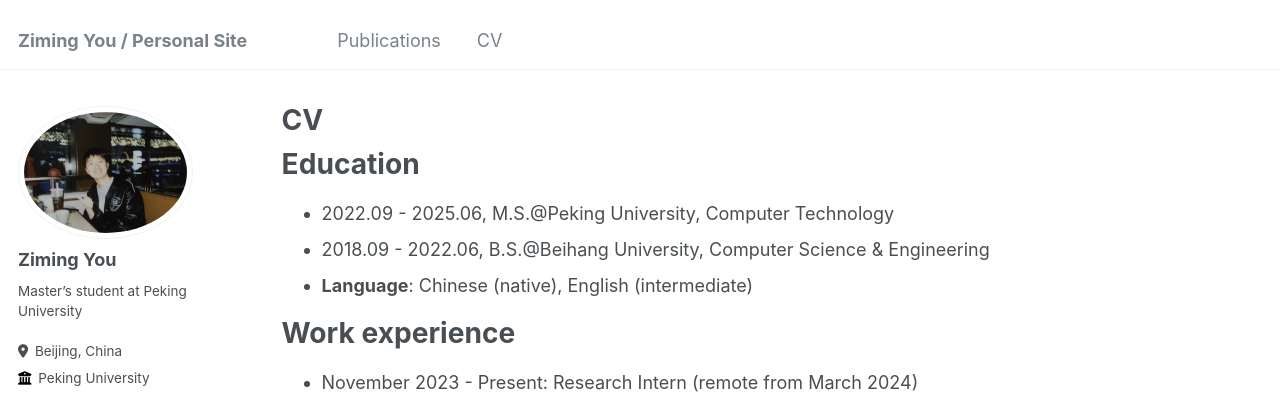
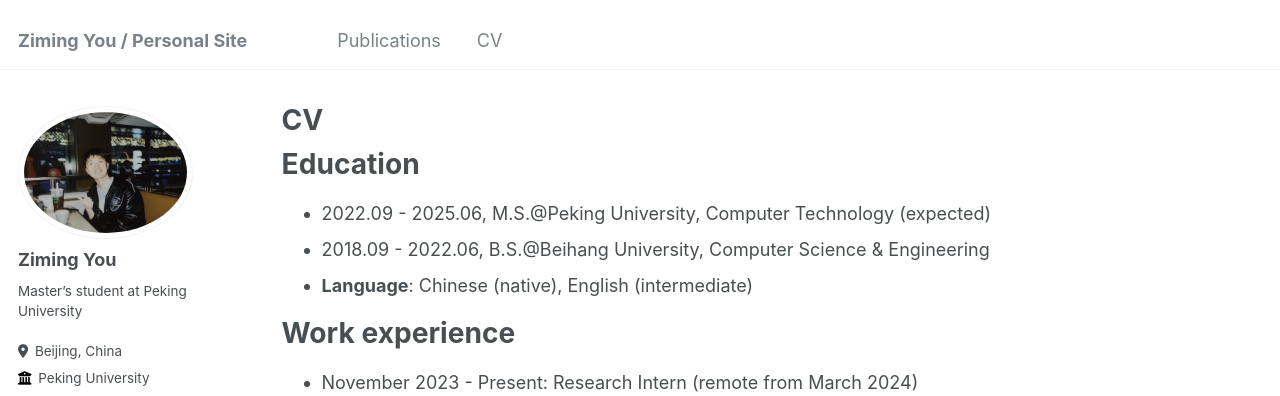
Before and after one commit to Luffyzm3D2Y/Luffyzm3D2Y.github.io, a Jekyll site: the page built from _pages/cv.md, in a window 1280 px wide and 900 px high. Shown: the top 396 px of the window. Built offline with Jekyll 4.4.1, drawn with Linux system fonts in a browser that asks for light colours.

Commit message:
update cv

```diff
--- a/_pages/cv.md
+++ b/_pages/cv.md
@@ -11,7 +11,7 @@
 
 Education
 ======
-* 2022.09 - 2025.06, M.S.@Peking University, Computer Technology
+* 2022.09 - 2025.06, M.S.@Peking University, Computer Technology (expected)
 * 2018.09 - 2022.06, B.S.@Beihang University, Computer Science & Engineering
 * **Language**: Chinese (native), English (intermediate)
 
```
